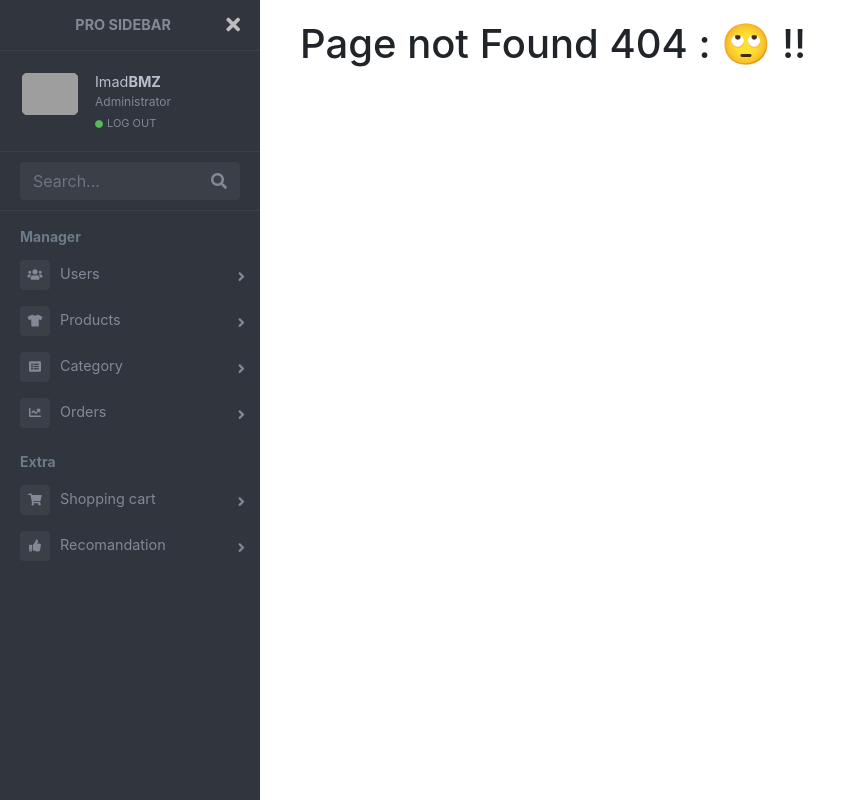
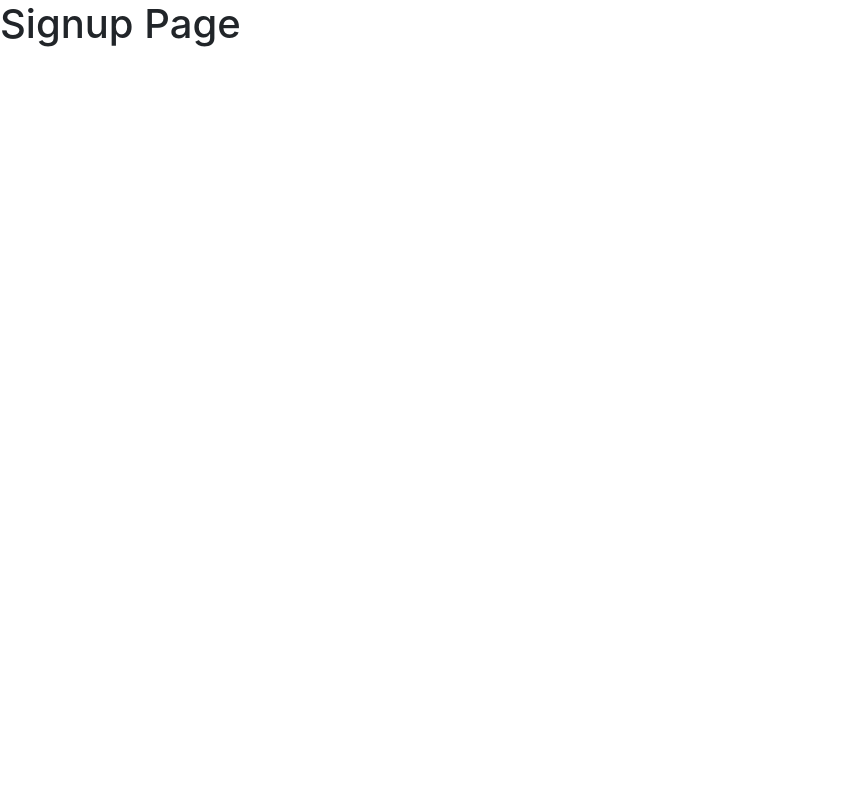
Before and after one commit to yassineDevox/e-shope, a React (Create React App) app: page /register in a window 1280 px wide. Before the commit this address had no page. Shown: the whole page, without its empty margins (0-864 px from the left). Built offline with nearby package versions, Linux system fonts and the light colour scheme; grey boxes are pictures that could not be loaded.

Commit message:
add new pages admin sign in/up done

```diff
--- /dev/null
+++ b/src/pages/admin/admin.js
@@ -0,0 +1,19 @@
+import React from "react";
+import { BrowserRouter as Router, Switch, Route } from "react-router-dom";
+import Sidebar from "../../components/side-bar/side-bar";
+import Error404 from "../error/404";
+
+export default function Admin() {
+  return (
+    <Router>
+      <div class="page-wrapper chiller-theme toggled">
+        <Sidebar />
+        <main className="page-content">
+          <Switch>
+            <Route path="*" component={Error404} />
+          </Switch>
+        </main>
+      </div>
+    </Router>
+  );
+}
--- /dev/null
+++ b/src/pages/signin/signin.js
@@ -0,0 +1,9 @@
+import React from 'react'
+
+export default function SigninPage() {
+    return (
+        <div>
+            <h1>Signin Page </h1>
+        </div>
+    )
+}
--- /dev/null
+++ b/src/pages/signup/signup.js
@@ -0,0 +1,9 @@
+import React from 'react'
+
+export default function SignupPage() {
+    return (
+        <div>
+            <h1>Signup Page </h1>
+        </div>
+    )
+}
--- a/src/routes/route.js
+++ b/src/routes/route.js
@@ -1,20 +1,21 @@
 import React from "react";
 import { BrowserRouter as Router, Switch, Route } from "react-router-dom";
 import Error404 from "../pages/error/404";
-import Sidebar from "../components/side-bar/side-bar";
-
+import SigninPage from "../pages/signin/signin";
+import SignupPage from "../pages/signup/signup";
+import Admin from './../pages/admin/admin';
 
 export default function RouterApp() {
   return (
     <Router>
-        <div class="page-wrapper chiller-theme toggled">
-            <Sidebar/>
-            <main className="page-content">
-                <Switch>
-                    <Route path='*' component={Error404}/>
-                </Switch>
-            </main>
-        </div>
+      <Switch>
+
+        <Route exact path="/" component={SigninPage} />
+        <Route path="/register" component={SignupPage} />
+        <Route path="/admin" component={Admin} />
+
+        <Route path="*" component={Error404} />
+      </Switch>
     </Router>
   );
 }
```
Also changed, not shown: 2 other files (tests, documents, lock files or other folders).
